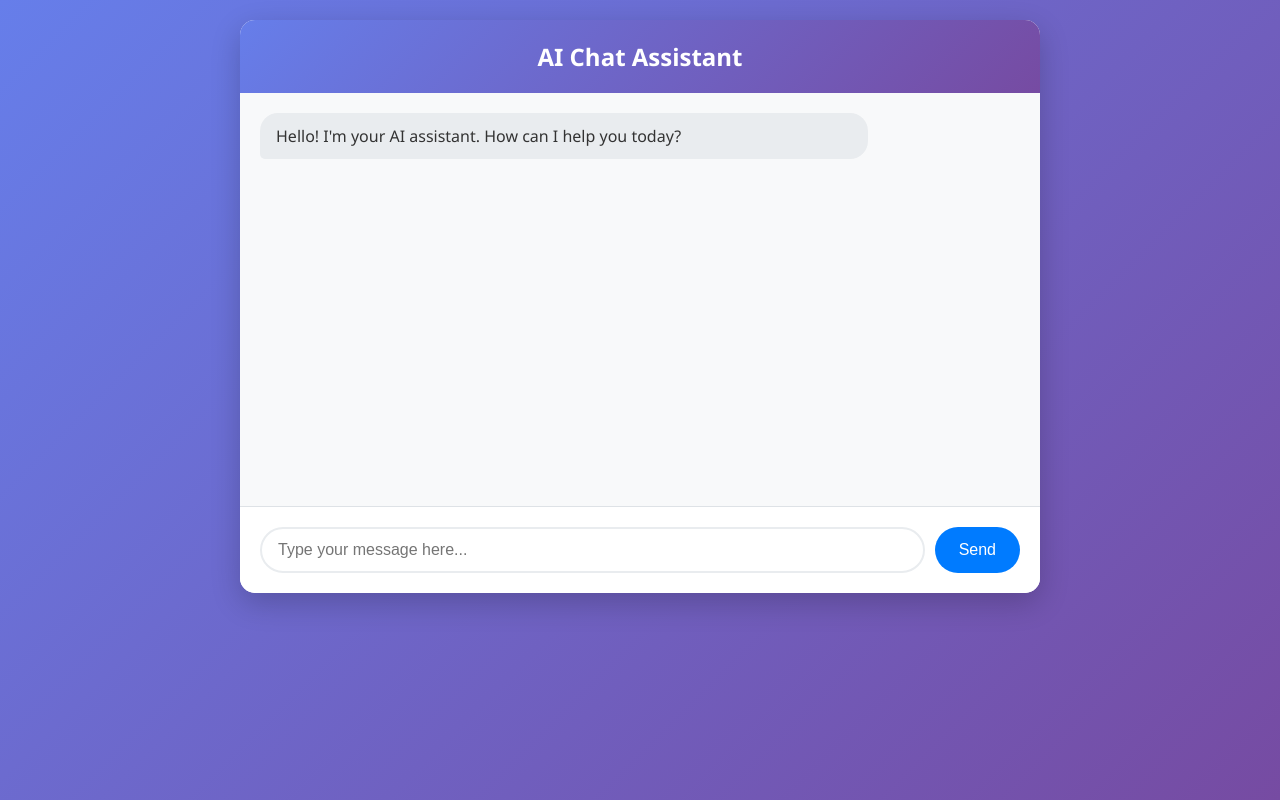
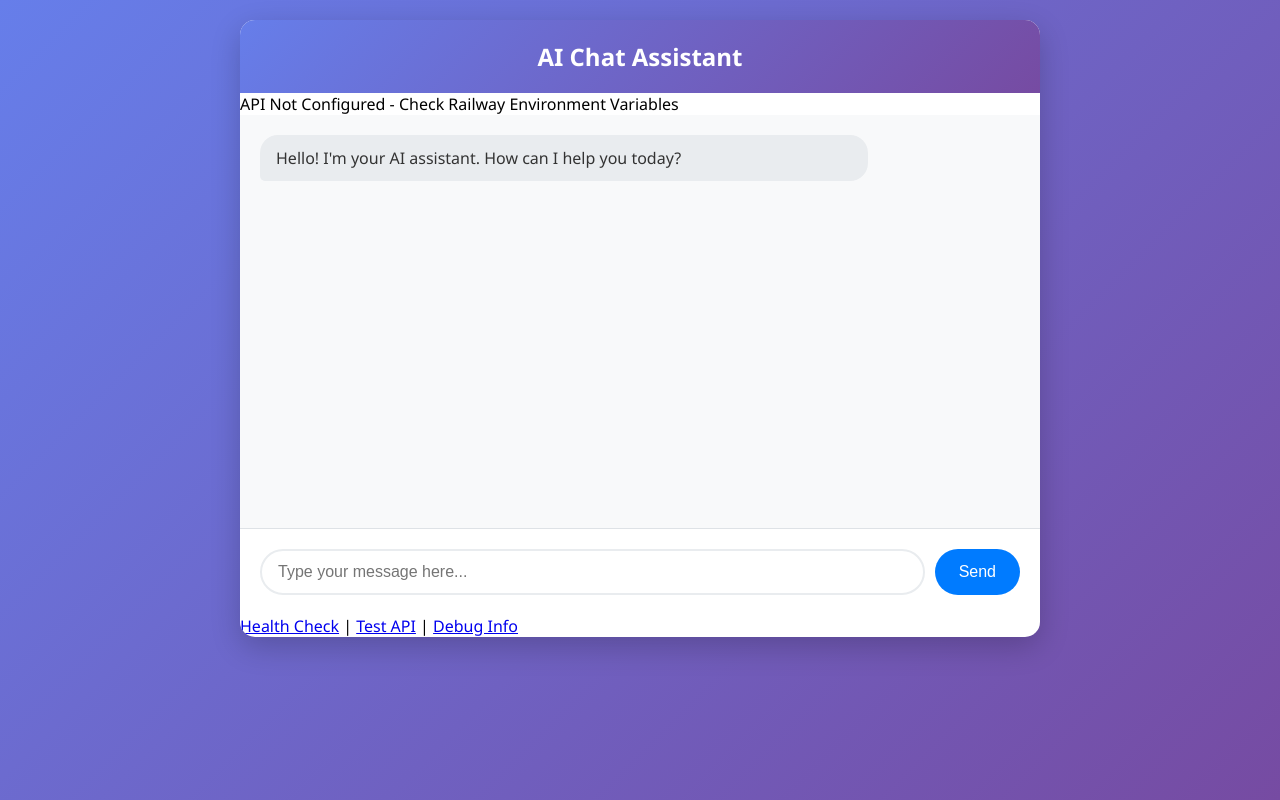
Before and after one commit to shahbazahmadbalti/simple_chat, a Flask app: page / in a window 1280 px wide. Run offline with Flask 3, Linux system fonts and the light colour scheme.

Commit message:
Update index.html

```diff
--- a/templates/index.html
+++ b/templates/index.html
@@ -9,6 +9,7 @@
 <body>
     <div class="container">
         <h1>AI Chat Assistant</h1>
+        <div id="status-message" class="status-message"></div>
         <div class="chat-container">
             <div id="chat-messages" class="chat-messages">
                 <div class="message bot-message">
@@ -20,12 +21,39 @@
                 <button id="send-btn">Send</button>
             </div>
         </div>
+        <div class="debug-links">
+            <a href="/health" target="_blank">Health Check</a> |
+            <a href="/test-api" target="_blank">Test API</a> |
+            <a href="/debug" target="_blank">Debug Info</a>
+        </div>
     </div>
 
     <script>
         const chatMessages = document.getElementById('chat-messages');
         const userInput = document.getElementById('user-input');
         const sendBtn = document.getElementById('send-btn');
+        const statusMessage = document.getElementById('status-message');
+
+        // Check server health on load
+        async function checkHealth() {
+            try {
+                const response = await fetch('/health');
+                const data = await response.json();
+
+                if (data.openai_client_initialized) {
+                    showStatus('API Connected ✓', 'success');
+                } else {
+                    showStatus('API Not Configured - Check Railway Environment Variables', 'error');
+                }
+            } catch (error) {
+                showStatus('Cannot connect to server', 'error');
+            }
+        }
+
+        function showStatus(message, type) {
+            statusMessage.textContent = message;
+            statusMessage.className = `status-message ${type}`;
+        }
 
         function addMessage(message, isUser = false) {
             const messageDiv = document.createElement('div');
@@ -39,7 +67,6 @@
             const message = userInput.value.trim();
             if (!message) return;
 
-            // Add user message to chat
             addMessage(message, true);
             userInput.value = '';
             sendBtn.disabled = true;
@@ -58,16 +85,21 @@
                 if (response.ok) {
                     addMessage(data.reply);
                 } else {
-                    addMessage('Error: ' + data.error);
+                    addMessage(`Error: ${data.error}`);
+                    if (data.debug_info) {
+                        addMessage(`Tip: ${data.debug_info}`);
+                    }
                 }
             } catch (error) {
-                addMessage('Error: Failed to send message');
+                addMessage('Error: Failed to connect to server');
             } finally {
                 sendBtn.disabled = false;
                 userInput.focus();
             }
         }
 
+        // Initialize
+        checkHealth();
         sendBtn.addEventListener('click', sendMessage);
         userInput.addEventListener('keypress', (e) => {
             if (e.key === 'Enter') {
```
